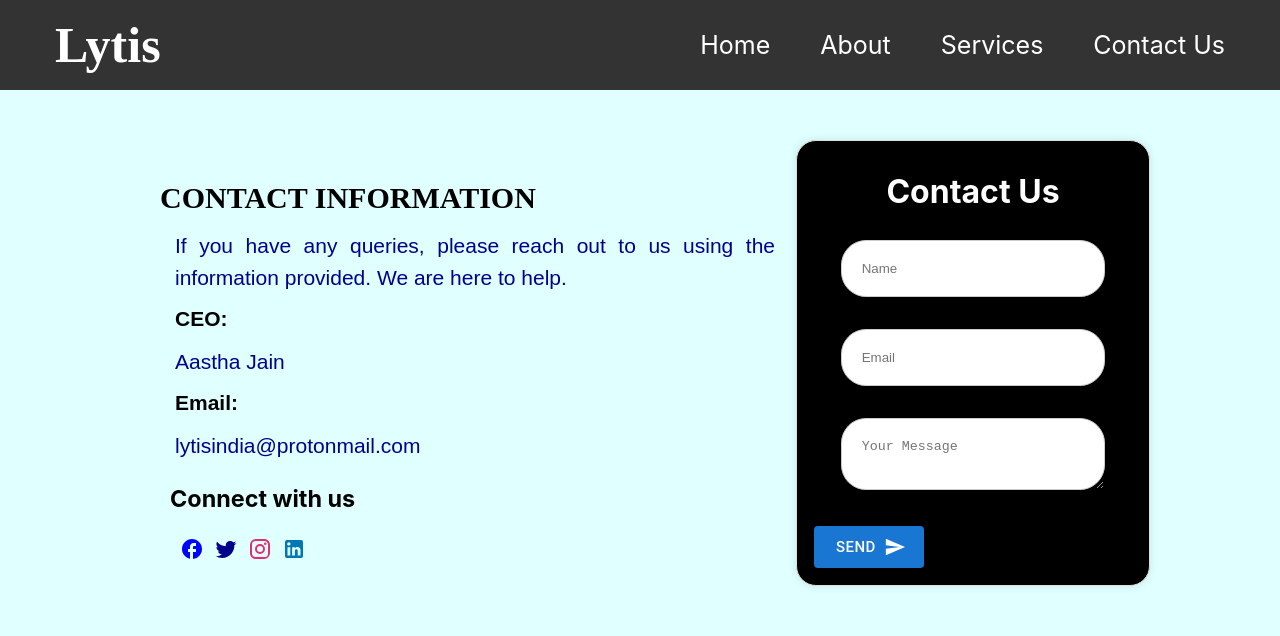
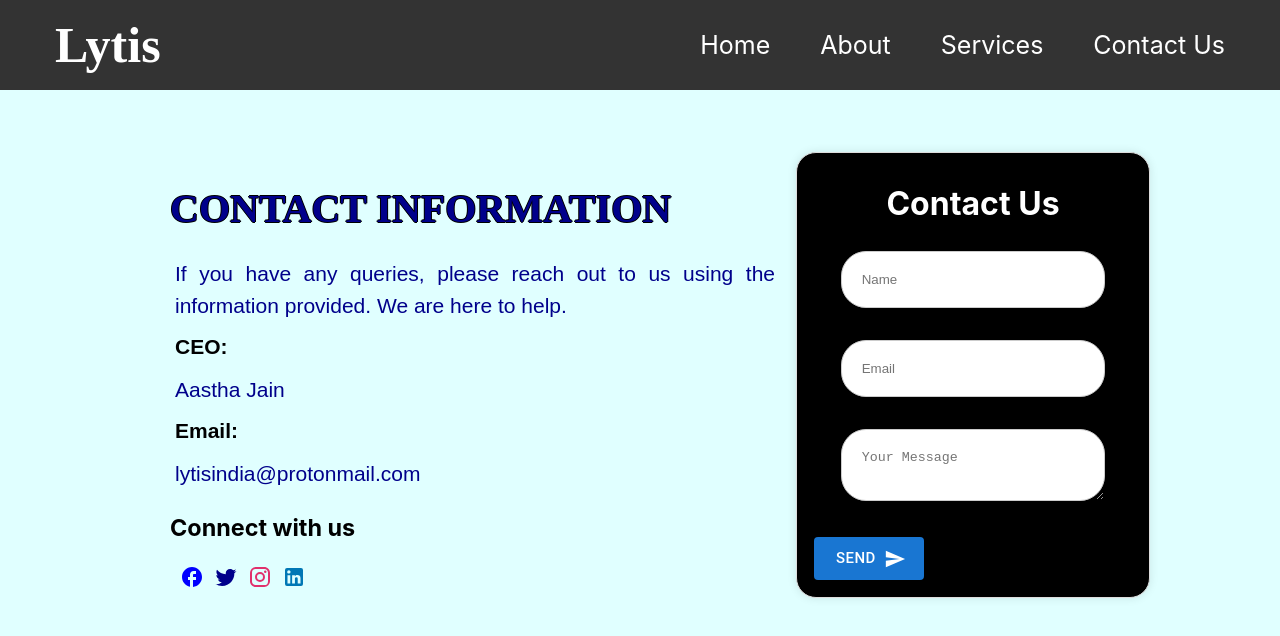
Before and after one commit to kesananuthana/newapp, a React (Create React App) app: page /Contact in a window 1280 px wide. Shown: the top 636 px of the page. Built offline with nearby package versions, Linux system fonts and the light colour scheme.

Commit message:
first commit

```diff
--- a/package.json
+++ b/package.json
@@ -1,5 +1,4 @@
 {
-  "homepage": "https://kesananuthana.github.io/LytisWebpage",
   "name": "lytis",
   "version": "0.1.0",
   "private": true,
@@ -22,9 +21,7 @@
     "start": "react-scripts start",
     "build": "react-scripts build",
     "test": "react-scripts test",
-    "eject": "react-scripts eject",
-    "predeploy": "npm run build",
-    "deploy": "gh-pages -d build"
+    "eject": "react-scripts eject"
   },
   "eslintConfig": {
     "extends": [
--- a/src/App.js
+++ b/src/App.js
@@ -1,7 +1,7 @@
 import React from 'react';
 //import { Route, Switch } from 'react-router-dom';
 import { BrowserRouter,Routes, Route } from 'react-router-dom';
-import Welcome from './Components/Welcome/Welcome.js';
+import Home from './Components/Home/Home.js';
 import About from './Components/About/About.js';
 import Services from './Components/Services/Services.js';
 import Contact from './Components/Contact/Contact.js';
@@ -14,7 +14,7 @@ function App() {
       <BrowserRouter>
       <Nav/>
         <Routes>
-          <Route exact path="/" element={<Welcome />} />
+          <Route exact path="/" element={<Home/>} />
           <Route path="/About" element={<About />} />
           <Route path="/Services" element={<Services />} />
           <Route path="/Contact" element={<Contact />}/>
--- a/src/Components/About/About.css
+++ b/src/Components/About/About.css
@@ -1,35 +1,4 @@
-/*.about{
-    margin-left:150px;
-    margin-top: 160px;
-}
-.about-us{
-    float:left;
-    line-height: 0.5;
-    border-radius: 50%;
-}
-.us{
-    margin-top:150px;
-    float:right;
-}
-.us h1{
-    text-transform: uppercase;
-    color:darkblue;
-    font-family: Libre Baskerville;
-}
-.aboutus {
-    text-align:right;
-    color: darkblue;
-    font-size: 20px;
-    line-height: 1.5;
-    margin-right: 100px;
-    font-family: 'poppins',sans-serif;
-    width: 900px;
-    height: auto;
-  }
-  .learn{
-    margin-right:150px;
-  }*/
-  .container {
+.container {
     display: flex;
     justify-content: space-between;
     align-items: center;
@@ -49,9 +18,14 @@
     padding: 20px;
   }
   .right-about h1 {
+    color:darkblue;
     text-transform: uppercase;
-    color:darkblue;
-    font-family: Libre Baskerville;
+    font-weight: bold;
+    margin-left: 30px;
+    font-size: 40px;
+    text-shadow: -1px 0 black, 0 1px black, 1px 0 black, 0 -1px black;
+    line-height: 0.8;
+    font-family:italic;
   }
   .right-about p {
     font-size: 20px;
--- a/src/Components/About/About.js
+++ b/src/Components/About/About.js
@@ -15,7 +15,7 @@ export default function About(){
                     Lytis Software Private Limited is an Indian-based software development and IT services company, incorporated on November 10, 2022, with its headquarters in Rajasthan, India. As a privately held company, Lytis specializes in custom software development, web development, mobile app development, and IT consulting, catering to diverse client needs.
                     </p>
                     <div className="learn">
-                    <Button type='primary' size='large'>Learn More</Button>
+                        <Button type='primary' size='large'>Learn More</Button>
                     </div>
                 </div>
             </Flex>
--- a/src/Components/Contact/Contact.css
+++ b/src/Components/Contact/Contact.css
@@ -15,11 +15,14 @@
      margin-left:90px;
 }
 .info h2{
-  text-transform: uppercase;
-  color: black;
-  font-size: 30px;
-  font-family: Libre Baskerville;
-  line-height:0.5 ;
+  color:darkblue;
+    text-transform: uppercase;
+    font-weight: bold;
+    margin-left: 10px;
+    font-size: 40px;
+    text-shadow: -1px 0 black, 0 1px black, 1px 0 black, 0 -1px black;
+    line-height: 0.8;
+    font-family:italic;
 }
 .info p{
   font-size: 21px;
--- a/src/Components/Welcome/Welcome.js
+++ b/src/Components/Home/Home.js
@@ -1,8 +1,8 @@
 import React from 'react';
 import {Button} from 'antd';
 import emp from './emp.jpeg';
-import './Welcome.css';
-function Welcome(){
+import './Home.css';
+function Home(){
     return(
         <div>
             <div className="container">
@@ -19,4 +19,4 @@ function Welcome(){
       </div>
     )
 }
-export default Welcome
+export default Home
--- a/src/Components/Services/Services.css
+++ b/src/Components/Services/Services.css
@@ -1,5 +1,4 @@
 .our{
-    /*margin-top:20px;*/
     padding: 80px;
     box-sizing: border-box;
   }
@@ -11,8 +10,12 @@
     text-align:center;
     color:darkblue;
     text-transform: uppercase;
-    font-family: Libre Baskerville;
-    line-height: 2;
+    font-weight: bold;
+    margin-left: 30px;
+    font-size: 40px;
+    text-shadow: -1px 0 black, 0 1px black, 1px 0 black, 0 -1px black;
+    line-height: 0.8;
+    font-family:italic;
 }
 .services-page{
     max-width: 1200px;
@@ -30,8 +33,6 @@
 .service-card:hover {
     transform: translateY(-3px);
     transition: all 0.5s ease-in-out;
-    /*background-color:#FFA2B6;*/
-    /*background-color:peachpuff;*/
     background-color:pink;
   }
 .service-card h2{
@@ -49,6 +50,12 @@
     width:300px;
     text-align: justify;
 }
+.cards {
+    grid-column: 1 / 4;
+    display: flex;
+    gap: 40px;
+    justify-content: center;
+  }
 Button{
     margin-left:60px;
 }
--- a/src/Components/Services/Services.js
+++ b/src/Components/Services/Services.js
@@ -22,6 +22,7 @@ export default function Services(){
                         <p>Enhance your business agility with our cloud solutions.We design and implement secure, flexible, and efficient cloud infrastructures that optimize performance and reduce costs.</p>
                         <Button type="primary" size='large'>ReadMore</Button>
                     </div>
+                    <div className="cards">
                     <div className="service-card">
                             <h2>CI/CD Implementation</h2>
                             <p>Streamline your software development process with our Continuous Integration and Continuous Deployment (CI/CD) services. We help automate your workflows, ensuring rapid delivery of high-quality software with reduced risk and improved collaboration.</p>
@@ -32,7 +33,7 @@ export default function Services(){
                             <p> From system integration to cybersecurity, our range of IT services ensures your technology landscape is not only functional but also future-proof.</p>
                             <Button type="primary" size='large'>ReadMore</Button>
                         </div>
-                </div>
+                    </div></div>
             </div>
         </div>
     )
```
Also changed, not shown: src/Components/Contact/Contact.js (+0 -48 lines), src/Components/Home/Home.css (renamed from src/Components/Welcome/Welcome.css, +0 -10 lines), src/Components/Home/emp.jpeg (renamed from src/Components/Welcome/emp.jpeg). Lines whose indentation alone changed are shown as unchanged.
